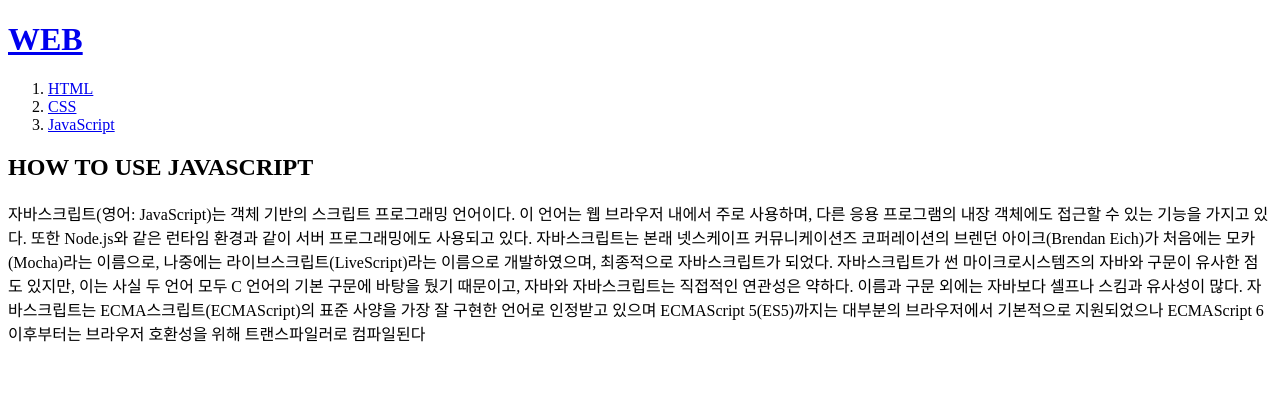
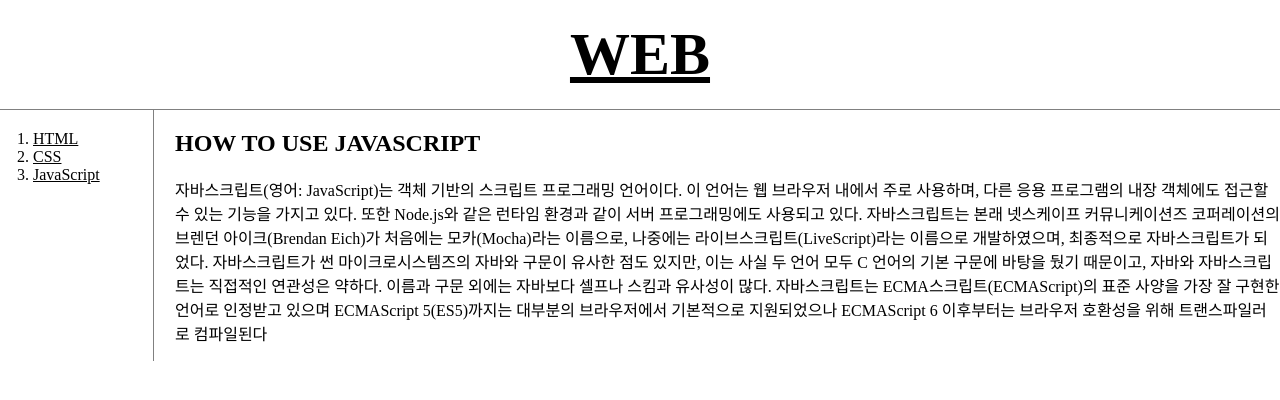
Before and after one commit to startyuphoney/web1, a plain HTML site: page 3.html in a window 1280 px wide. Drawn offline with Linux system fonts and the light colour scheme.

Commit message:
Add files via upload

```diff
--- a/3.html
+++ b/3.html
@@ -3,17 +3,21 @@
 <head>
     <title>HACK YOUR LIFE</title>
     <meta charset="utf-8">
+    <link rel="stylesheet" href="style.css">
 </head>
 <body>
   <h1><a href="index.html">WEB</a></h1>
+  <div id="grid">
     <ol>
       <li><a href="1.html">HTML</a></li>
       <li><a href="2.html">CSS</a></li>
       <li><a href="3.html">JavaScript</a></li>
     </ol>
-    <h2>HOW TO USE JAVASCRIPT</h2>
+  <div id="article">  <h2>HOW TO USE JAVASCRIPT</h2>
 
   <p>자바스크립트(영어: JavaScript)는 객체 기반의 스크립트 프로그래밍 언어이다. 이 언어는 웹 브라우저 내에서 주로 사용하며, 다른 응용 프로그램의 내장 객체에도 접근할 수 있는 기능을 가지고 있다. 또한 Node.js와 같은 런타임 환경과 같이 서버 프로그래밍에도 사용되고 있다. 자바스크립트는 본래 넷스케이프 커뮤니케이션즈 코퍼레이션의 브렌던 아이크(Brendan Eich)가 처음에는 모카(Mocha)라는 이름으로, 나중에는 라이브스크립트(LiveScript)라는 이름으로 개발하였으며, 최종적으로 자바스크립트가 되었다. 자바스크립트가 썬 마이크로시스템즈의 자바와 구문이 유사한 점도 있지만, 이는 사실 두 언어 모두 C 언어의 기본 구문에 바탕을 뒀기 때문이고, 자바와 자바스크립트는 직접적인 연관성은 약하다. 이름과 구문 외에는 자바보다 셀프나 스킴과 유사성이 많다. 자바스크립트는 ECMA스크립트(ECMAScript)의 표준 사양을 가장 잘 구현한 언어로 인정받고 있으며 ECMAScript 5(ES5)까지는 대부분의 브라우저에서 기본적으로 지원되었으나 ECMAScript 6 이후부터는 브라우저 호환성을 위해 트랜스파일러로 컴파일된다
     </p>
+    </div>
+  </div>
 </body>
 </html>
--- /dev/null
+++ b/style.css
@@ -0,0 +1,42 @@
+ body{
+    margin:0;
+  }
+  a {
+    color:black;
+    text-decoration: underline;
+  }
+  h1 {
+    text-align: center;
+    font-size: 60px;
+    border-bottom:1px solid gray;
+    margin:0;
+    padding:20px;
+  }
+  ol{
+    border-right:1px solid gray;
+    width:100px;
+    margin:0;
+    padding:20px;
+  }
+  #grid ol{
+      padding-left:33px;
+  }
+
+  #grid{
+    display:grid;
+    grid-template-columns: 150px 1fr;
+  }
+  #article{
+    padding-left:25px;
+  }
+  @media(max-width:800px){
+    #grid{
+      display:block;
+    }
+    ol{
+      border-right:none;
+    }
+    h1 {
+      border-bottom:none;
+    }
+  }
```
Also changed, not shown: 1.html (+5 -0 lines), 2.html (+6 -0 lines), index.html (+5 -1 lines).
